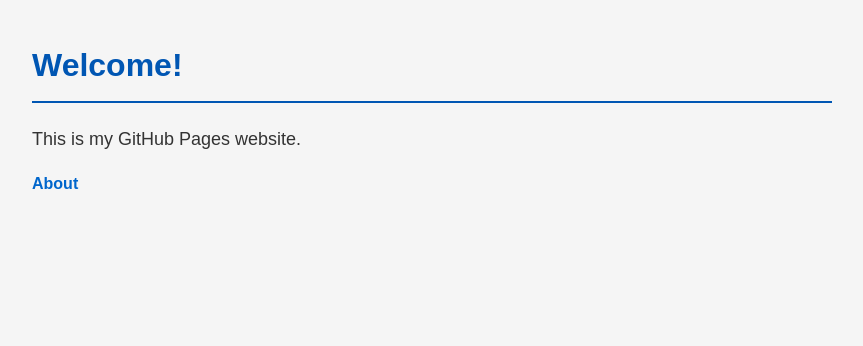
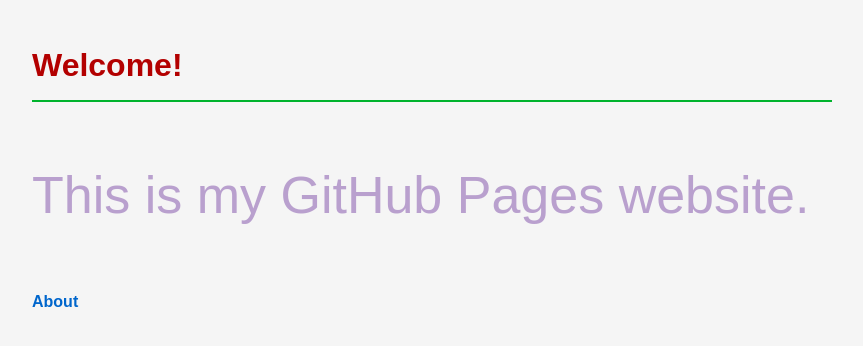
Before and after one commit to lolacskating/lolacskating.github.io, a plain HTML site: page index.html in a window 1280 px wide. Shown: the whole page, without its empty margins (208-1071 px from the left). Drawn offline with Linux system fonts and the light colour scheme.

Commit message:
changed css

```diff
--- a/style.css
+++ b/style.css
@@ -11,14 +11,15 @@
 
 /* Main heading */
 h1 {
-    color: #0056b3;
-    border-bottom: 2px solid #0056b3;
-    padding-bottom: 10px;
+    color: #b30000;
+    border-bottom: 2px solid #00b32d;
+    padding-bottom: 9px;
 }
 
 /* Paragraphs */
 p {
-    font-size: 18px;
+    font-size: 52px;
+    color: #59188f62;
 }
 
 /* Navigation list */
```
